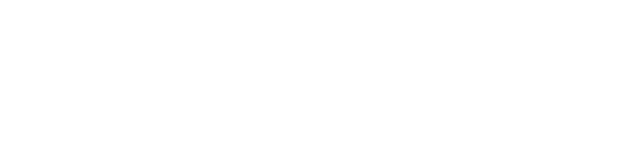
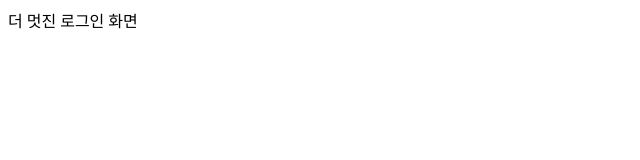
Before and after one commit to InKyuInst/rookie_30, a plain HTML site: page view/index.html in a window 1280 px wide. Shown: the whole page, without its empty margins (0-640 px from the left). Drawn offline with Linux system fonts and the light colour scheme.

Commit message:
로그인 화면 개선

```diff
--- a/view/index.html
+++ b/view/index.html
@@ -6,6 +6,6 @@
     <title>화면</title>
 </head>
 <body>
-
+    더 멋진 로그인 화면
 </body>
 </html>
```
